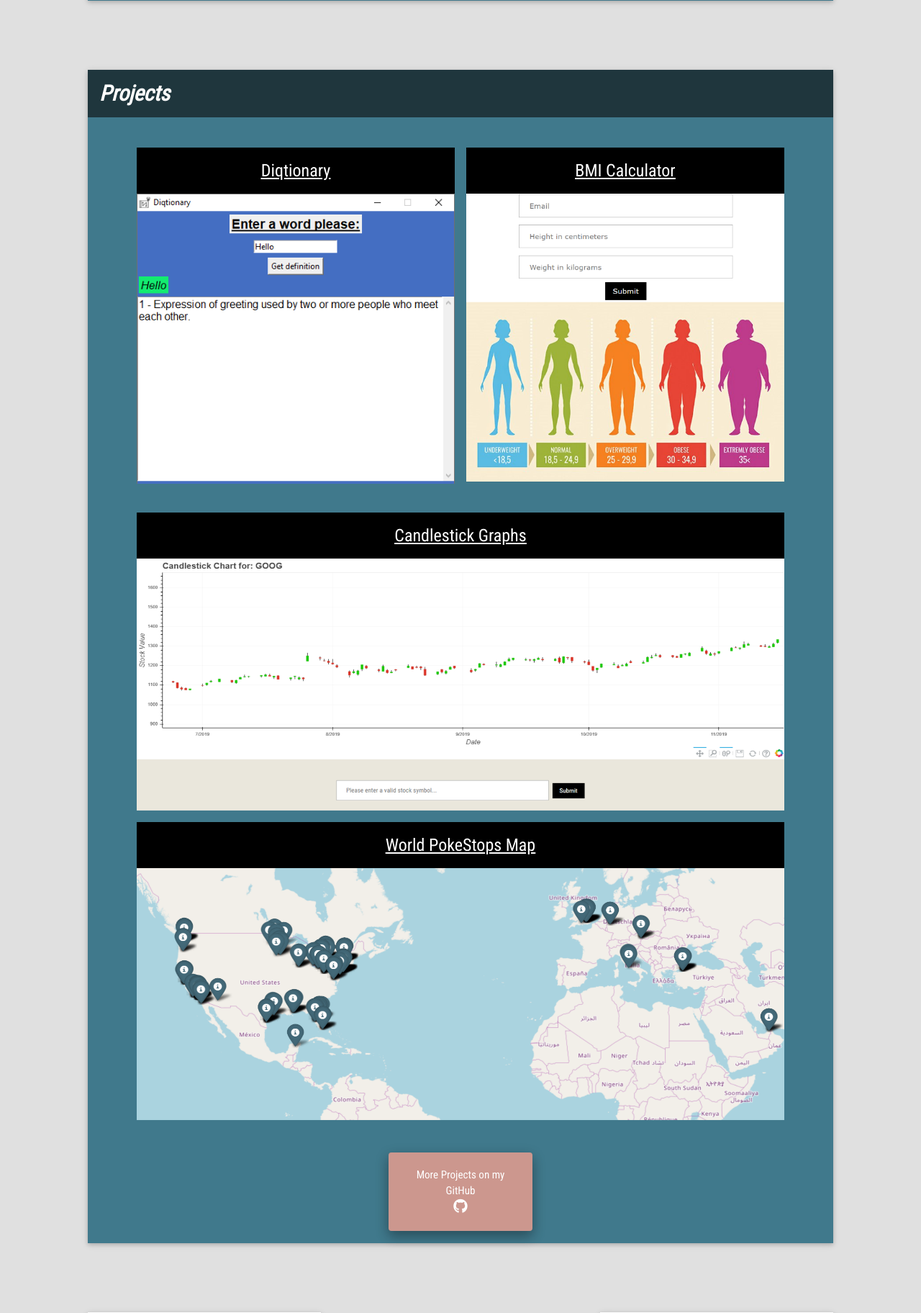
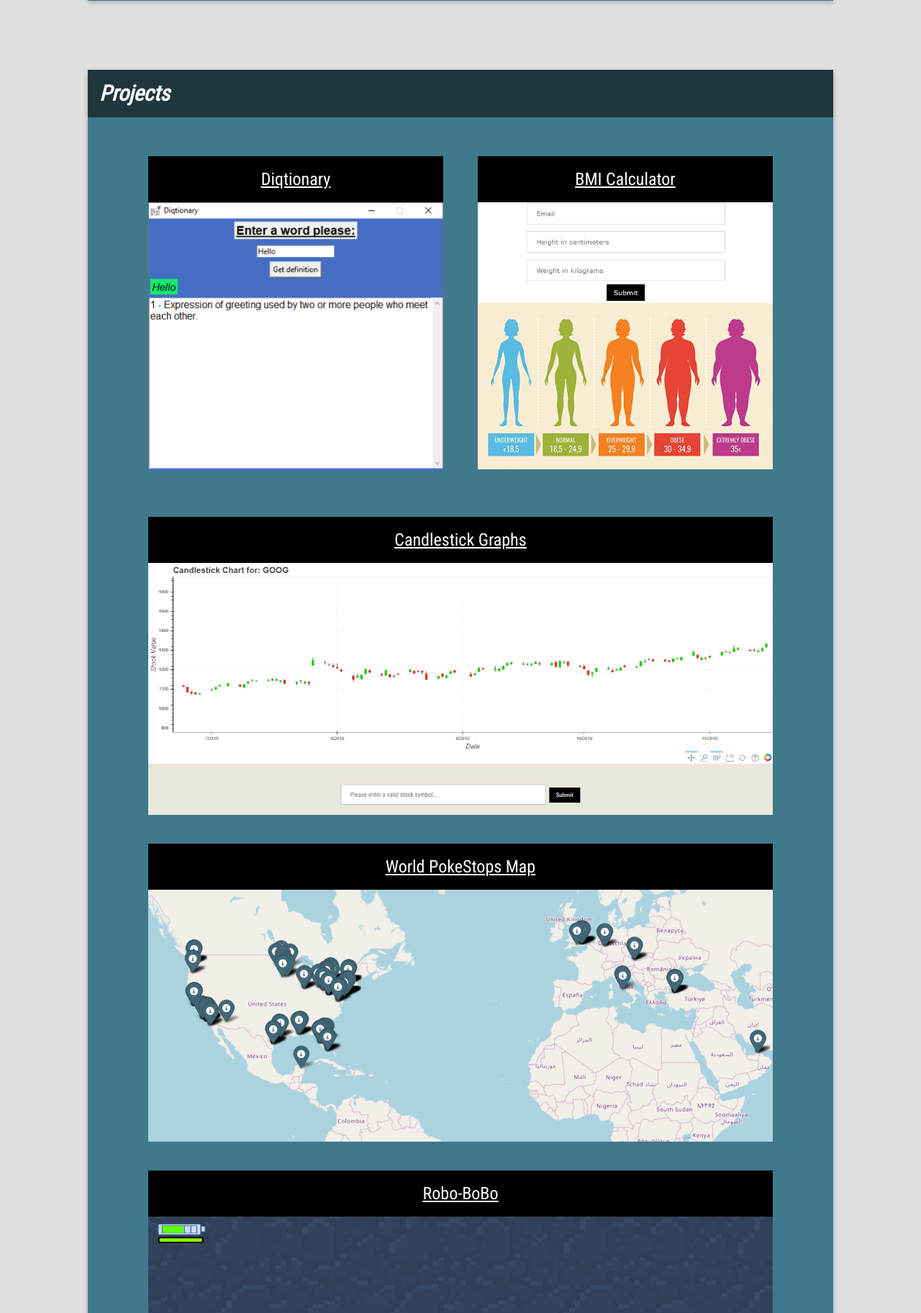
Before and after one commit to HassaanAbbasi/PersonalWebsite, a Flask app: page / in a window 1280 px wide. Shown: the part 966-2790 px from the top of the page at 72% size. Run offline with Flask 2, Linux system fonts and the light colour scheme; some libraries are stand-ins or nearby versions.

Commit message:
Added hackathon project. Updated resume

```diff
--- a/templates/home.html
+++ b/templates/home.html
@@ -407,7 +407,7 @@
 
                 <div class="w3-content w3-padding-large">
                     <div class="w3-row-padding" style="padding-top:8mm">
-                        <div class="w3-col l6 m6 w3-margin-bottom">
+                        <div class="w3-col l6 m6 w3-margin-bottom w3-padding-large">
                             <div class="w3-center w3-black w3-padding-small"><a href="https://github.com/HassaanAbbasi/Diqtionary" target="_blank"><h3><u>Diqtionary</u></h3></a></div>
                             <div class="w3-display-container container">
                                 <a href="https://github.com/HassaanAbbasi/Diqtionary" target="_blank">
@@ -420,11 +420,11 @@
                                 </a>
                             </div>
                         </div>
-                        <div class="w3-col l6 m6 w3-margin-bottom">
+                        <div class="w3-col l6 m6 w3-margin-bottom w3-padding-large">
                             <div class="w3-center w3-black w3-padding-small"><a href="https://bmi-calculator-db.herokuapp.com/" target="_blank"><h3><u>BMI Calculator</u></h3></a></div>
                             <div class="w3-display-container w3-center container">
                                 <a href="https://bmi-calculator-db.herokuapp.com/" target="_blank" class="image2" style="background-color: white;">
-                                    <img src="{{ url_for('static', filename='bmi.PNG') }}" alt="BMI_Chart" width="100%" height="400px">
+                                    <img src="{{ url_for('static', filename='bmi.PNG') }}" alt="BMI_Chart" width="100%" height="371px">
                                 </a>
                                 <a href="https://bmi-calculator-db.herokuapp.com/" target="_blank">
                                 <div class="middle2">
@@ -440,7 +440,7 @@
 
                 <div class="w3-content w3-padding-large">
                     <div class="w3-row-padding">
-                        <div class="w3-col l12 m6 w3-margin-bottom">
+                        <div class="w3-col l12 m6 w3-margin-bottom w3-padding-large">
                             <div class="w3-center w3-black w3-padding-small"><a href="https://candlestick-stocks.herokuapp.com/" target="_blank"><h3><u>Candlestick Graphs</u></h3></a></div>
                             <div class="w3-display-container container">
                                 <a href="https://candlestick-stocks.herokuapp.com/" target="_blank">
@@ -453,7 +453,7 @@
                                 </a>
                             </div>
                         </div>
-                        <div class="w3-col l12 m6 w3-margin-bottom">
+                        <div class="w3-col l12 m6 w3-margin-bottom w3-padding-large">
                             <div class="w3-center w3-black w3-padding-small"><a href="https://github.com/HassaanAbbasi/World-PokeStops-Map" target="_blank"><h3><u>World PokeStops Map</u></h3></a></div>
                             <div class="w3-display-container container">
                                 <a href="https://github.com/HassaanAbbasi/World-PokeStops-Map" target="_blank">
@@ -461,6 +461,19 @@
                                     <div class="middle2">
                                         <div class="text2">
                                             A map that stores the locations of interesting PokeStops from around the world.
+                                        </div>
+                                    </div>
+                                </a>
+                            </div>
+                        </div>
+                        <div class="w3-col l12 m6 w3-margin-bottom w3-padding-large">
+                            <div class="w3-center w3-black w3-padding-small"><a href="https://github.com/HassaanAbbasi/Robo-Repair" target="_blank"><h3><u>Robo-BoBo</u></h3></a></div>
+                            <div class="w3-display-container container">
+                                <a href="https://github.com/HassaanAbbasi/Robo-Repair" target="_blank">
+                                    <img src="{{ url_for('static', filename='robo.png') }}" class="image2" alt="poke map" style="width:100%; height: 350px;">
+                                    <div class="middle2">
+                                        <div class="text2">
+                                            A game developed with 5 people in 48 hours for Global Game Jam 2020.
                                         </div>
                                     </div>
                                 </a>
```
Also changed, not shown: demo/dict1.gif (deleted), demo/dict2.gif (deleted), demo/dict3.gif (deleted), demo/dict4.gif (deleted), demo/dict5.gif (deleted), static/robo.png (added), static/scotia.png (deleted), 1 other file.
